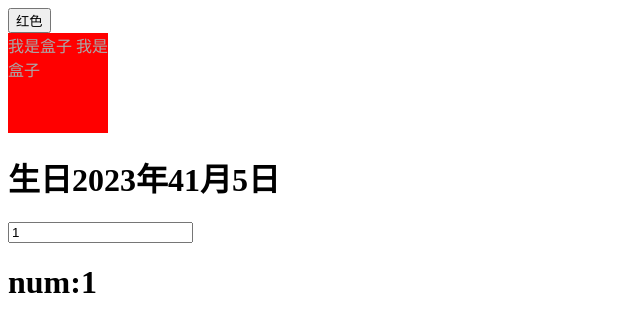
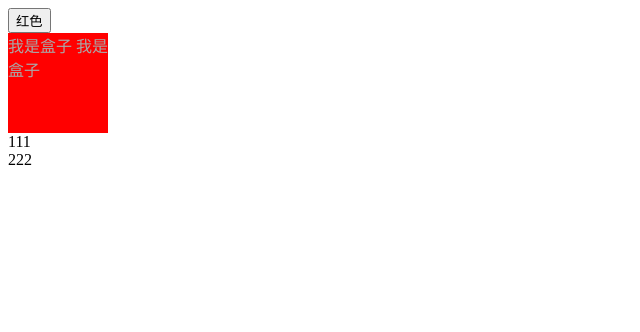
Before and after one commit to 18284136491/vue-test, a website: page index1.html in a window 1280 px wide. Shown: the whole page, without its empty margins (0-640 px from the left). Drawn offline with nearby package versions, Linux system fonts and the light colour scheme.

Commit message:
add wh index

```diff
--- a/index1.html
+++ b/index1.html
@@ -24,14 +24,8 @@
             我是盒子
             我是盒子
         </div>
-        <h1>
-            生日{{birth}}
-        </h1>
-        <input type="text" v-model="num">
-        <h1>num:{{num}}</h1>
-
-
-
+        <div>111</div>
+        <div>222</div>
     </div>
 </body>
 </html>
```
